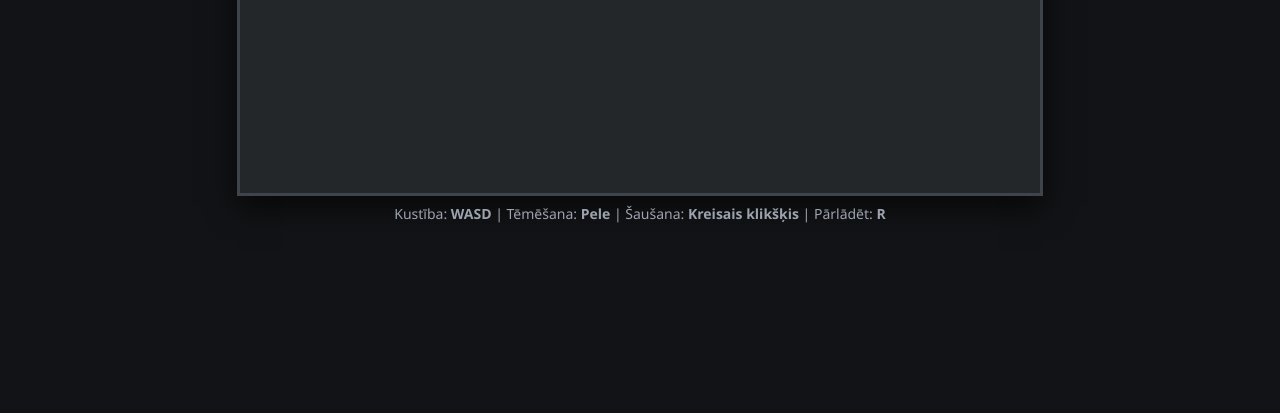
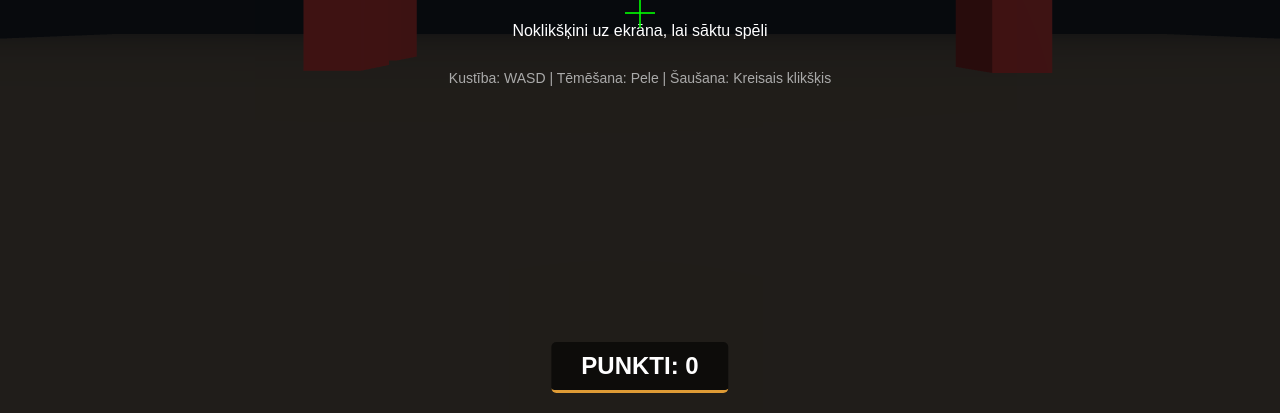
Before and after one commit to cerkovskisl-del/cs-go-3, a plain HTML site: page index.html in a window 1280 px wide. Shown: the part 387-800 px from the top of the page. Drawn offline with nearby package versions, Linux system fonts and the light colour scheme; animation ran at ten frames a second.

Commit message:
Update index.html

```diff
--- a/index.html
+++ b/index.html
@@ -3,304 +3,271 @@
 <head>
     <meta charset="UTF-8">
     <meta name="viewport" content="width=device-width, initial-scale=1.0">
-    <title>CS2 2D Top-Down Simulator</title>
+    <title>CS2 3D Web Offline Prototips</title>
     <style>
-        body {
-            background-color: #121316;
-            color: #f3f4f6;
-            font-family: 'Segoe UI', Tahoma, Geneva, Verdana, sans-serif;
+        body, html {
+            margin: 0;
+            padding: 0;
+            overflow: hidden;
+            width: 100%;
+            height: 100%;
+            background-color: #000;
+            font-family: sans-serif;
+        }
+        #hud {
+            position: absolute;
+            bottom: 20px;
+            left: 50%;
+            transform: translateX(-50%);
+            color: white;
+            background: rgba(0, 0, 0, 0.6);
+            padding: 10px 30px;
+            border-radius: 5px;
+            font-size: 24px;
+            font-weight: bold;
+            pointer-events: none;
+            border-bottom: 3px solid #de9b35;
+        }
+        #crosshair {
+            position: absolute;
+            top: 50%;
+            left: 50%;
+            width: 10px;
+            height: 10px;
+            transform: translate(-50%, -50%);
+            pointer-events: none;
+        }
+        #crosshair::before, #crosshair::after {
+            content: '';
+            position: absolute;
+            background: rgba(0, 255, 0, 0.8);
+        }
+        #crosshair::before { top: 4px; left: -10px; width: 30px; height: 2px; }
+        #crosshair::after { top: -10px; left: 4px; width: 2px; height: 30px; }
+
+        #blocker {
+            position: absolute;
+            width: 100%;
+            height: 100%;
+            background-color: rgba(0,0,0,0.7);
+            color: white;
+            display: flex;
+            flex-direction: column;
+            justify-content: center;
+            align-items: center;
             text-align: center;
-            margin: 0;
-            padding: 10px;
-            user-select: none;
-        }
-        .hud {
-            display: flex;
-            justify-content: space-around;
-            max-width: 800px;
-            margin: 10px auto;
-            background: rgba(30, 41, 59, 0.8);
-            padding: 10px;
-            border-radius: 6px;
-            border-bottom: 3px solid #de9b35;
-            font-weight: bold;
-            font-size: 18px;
-        }
-        canvas {
-            background-color: #23272a;
-            border: 3px solid #3e444b;
-            display: block;
-            margin: 0 auto;
-            cursor: crosshair;
-            box-shadow: 0 10px 30px rgba(0,0,0,0.7);
-        }
-        .controls-hint {
-            color: #9ca3af;
-            font-size: 14px;
-            margin-top: 8px;
+            cursor: pointer;
         }
     </style>
+    <script src="https://cdnjs.cloudflare.com/ajax/libs/three.js/r128/three.min.js"></script>
 </head>
 <body>
 
-    <div class="hud">
-        <div style="color: #60a5fa;">CT (Tu): <span id="score">0</span></div>
-        <div style="color: #ef4444;">DZĪVĪBAS: <span id="health">100</span>%</div>
-        <div style="color: #fbbf24;">IEROCIS: <span id="ammo">30/90</span> (M4A1-S)</div>
+    <div id="blocker">
+        <h1 style="color: #de9b35;">CS2 3D OFFLINE SIMULATORS</h1>
+        <p>Noklikšķini uz ekrāna, lai sāktu spēli</p>
+        <p style="color: #aaa; font-size: 14px;">Kustība: WASD | Tēmēšana: Pele | Šaušana: Kreisais klikšķis</p>
     </div>
 
-    <canvas id="csGame" width="800" height="500"></canvas>
-
-    <div class="controls-hint">
-        Kustība: <strong>WASD</strong> | Tēmēšana: <strong>Pele</strong> | Šaušana: <strong>Kreisais klikšķis</strong> | Pārlādēt: <strong>R</strong>
-    </div>
+    <div id="crosshair"></div>
+    <div id="hud">PUNKTI: <span id="score">0</span></div>
 
 <script>
-    const canvas = document.getElementById("csGame");
-    const ctx = canvas.getContext("2d");
+    // --- Kontroles mehānika (PointerLock) ---
+    const blocker = document.getElementById('blocker');
+    let isLocked = false;
 
-    // Spēlētāja (CT) iestatījumi
-    const player = {
-        x: 400,
-        y: 250,
-        radius: 14,
-        angle: 0,
-        speed: 3.5,
-        health: 100,
-        score: 0,
-        ammo: 30,
-        maxAmmo: 30,
-        reserveAmmo: 90,
-        isReloading: false
-    };
-
-    const keys = {};
-    const bullets = [];
-    const bots = [];
-    const particles = []; // Asins un šaušanas efekti
-
-    // Peles un tastatūras klausītāji
-    window.addEventListener('keydown', e => {
-        keys[e.key.toLowerCase()] = true;
-        if (e.key.toLowerCase() === 'r') reloadWeapon();
-    });
-    window.addEventListener('keyup', e => keys[e.key.toLowerCase()] = false);
-
-    const mouse = { x: 0, y: 0 };
-    canvas.addEventListener('mousemove', e => {
-        const rect = canvas.getBoundingClientRect();
-        mouse.x = e.clientX - rect.left;
-        mouse.y = e.clientY - rect.top;
+    document.body.addEventListener('click', () => {
+        document.body.requestPointerLock();
     });
 
-    // Šaušanas loģika
-    canvas.addEventListener('mousedown', e => {
-        if (e.button === 0 && player.ammo > 0 && !player.isReloading && player.health > 0) {
-            player.ammo--;
-            updateHUD();
-
-            // Pievieno nelielu nejaušu atsitienu (Recoil Spread)
-            const spread = (Math.random() - 0.5) * 0.12;
-            const finalAngle = player.angle + spread;
-
-            bullets.push({
-                x: player.x + Math.cos(player.angle) * player.radius,
-                y: player.y + Math.sin(player.angle) * player.radius,
-                dx: Math.cos(finalAngle) * 11,
-                dy: Math.sin(finalAngle) * 11
-            });
-
-            // Muzzle Flash efekts (stobra liesma)
-            createParticle(player.x + Math.cos(player.angle) * 20, player.y + Math.sin(player.angle) * 20, '#fbbf24', 4);
+    document.addEventListener('pointerlockchange', () => {
+        if (document.pointerLockElement === document.body) {
+            blocker.style.display = 'none';
+            isLocked = true;
+        } else {
+            blocker.style.display = 'flex';
+            isLocked = false;
         }
     });
 
-    function reloadWeapon() {
-        if (!player.isReloading && player.ammo < player.maxAmmo && player.reserveAmmo > 0) {
-            player.isReloading = true;
-            document.getElementById("ammo").innerText = "PĀRLĀDĒ...";
-            setTimeout(() => {
-                const needed = player.maxAmmo - player.ammo;
-                const toTransfer = Math.min(needed, player.reserveAmmo);
-                player.ammo += toTransfer;
-                player.reserveAmmo -= toTransfer;
-                player.isReloading = false;
-                updateHUD();
-            }, 1500); // 1.5 sekundes pārlāde
-        }
+    // --- 3D Spēles Inicializācija ---
+    const scene = new THREE.Scene();
+    scene.background = new THREE.Color(0x1a222d); // CS2 stila pelēkzilas debesis
+    scene.fog = new THREE.FogExp2(0x1a222d, 0.015);
+
+    const camera = new THREE.PerspectiveCamera(75, window.innerWidth / window.innerHeight, 0.1, 1000);
+    const renderer = new THREE.WebGLRenderer({ antialias: true });
+    renderer.setSize(window.innerWidth, window.innerHeight);
+    document.body.appendChild(renderer.domElement);
+
+    // Apgaismojums
+    const ambientLight = new THREE.AmbientLight(0xffffff, 0.6);
+    scene.add(ambientLight);
+    const dirLight = new THREE.DirectionalLight(0xffffff, 0.8);
+    dirLight.position.set(20, 40, 20);
+    scene.add(dirLight);
+
+    // Zeme (Spēles karte / "Dust 2" grīda)
+    const floorGeo = new THREE.PlaneGeometry(100, 100);
+    const floorMat = new THREE.MeshStandardMaterial({ color: 0x554d43 }); // Smilšu krāsa
+    const floor = new THREE.Mesh(floorGeo, floorMat);
+    floor.rotation.x = -Math.PI / 2;
+    scene.add(floor);
+
+    // Spēlētāja sākuma pozīcija
+    camera.position.y = 2; // Acu augstums
+
+    // --- Ieroča modelis (Vienkāršs 3D bloks ekrāna stūrī) ---
+    const gunGeo = new THREE.BoxGeometry(0.1, 0.1, 0.5);
+    const gunMat = new THREE.MeshStandardMaterial({ color: 0x222222 });
+    const gun = new THREE.Mesh(gunGeo, gunMat);
+    scene.add(gun);
+
+    // --- Kustības mainīgie ---
+    const keys = { w: false, a: false, s: false, d: false };
+    const velocity = new THREE.Vector3();
+    const direction = new THREE.Vector3();
+
+    // Peles rotācijas sekošana
+    let yaw = 0;
+    let pitch = 0;
+
+    document.addEventListener('keydown', (e) => { if(keys.hasOwnProperty(e.key.toLowerCase())) keys[e.key.toLowerCase()] = true; });
+    document.addEventListener('keyup', (e) => { if(keys.hasOwnProperty(e.key.toLowerCase())) keys[e.key.toLowerCase()] = false; });
+
+    document.addEventListener('mousemove', (e) => {
+        if (!isLocked) return;
+
+        // Pagriež kameru pēc peles kustības
+        yaw -= e.movementX * 0.002;
+        pitch -= e.movementY * 0.002;
+
+        // Ierobežo skatu uz augšu/leju (kā īstā FPS)
+        pitch = Math.max(-Math.PI/2.2, Math.min(Math.PI/2.2, pitch));
+
+        camera.quaternion.setFromEuler(new THREE.Euler(pitch, yaw, 0, 'YXZ'));
+    });
+
+    // --- Botu (Mērķu) izveide ---
+    const bots = [];
+    let score = 0;
+
+    function spawnBot() {
+        const botGeo = new THREE.BoxGeometry(2, 3, 2); // Cilvēka izmēra kubs
+        const botMat = new THREE.MeshStandardMaterial({ color: 0xef4444 }); // Teroristu sarkanais
+        const bot = new THREE.Mesh(botGeo, botMat);
+
+        // Novieto botu nejaušā vietā uz kartes
+        bot.position.x = (Math.random() - 0.5) * 60;
+        bot.position.z = (Math.random() - 0.5) * 60;
+        bot.position.y = 1.5; // Uz zemes
+
+        scene.add(bot);
+        bots.push(bot);
     }
 
-    function updateHUD() {
-        document.getElementById("score").innerText = player.score;
-        document.getElementById("health").innerText = Math.max(0, Math.ceil(player.health));
-        if (!player.isReloading) {
-            document.getElementById("ammo").innerText = `${player.ammo}/${player.reserveAmmo}`;
+    // Izveidojam pirmos 5 botus
+    for(let i=0; i<6; i++) spawnBot();
+
+    // --- Šaušanas mehānika ---
+    const raycaster = new THREE.Raycaster();
+
+    document.addEventListener('mousedown', (e) => {
+        if (!isLocked || e.button !== 0) return;
+
+        // Ieroča "atpakaļatgriešanās" efekts (recoil animācija)
+        gun.position.z += 0.1;
+
+        // Šaujam taisni no kameras centra
+        raycaster.setFromCamera(new THREE.Vector2(0, 0), camera);
+        const intersects = raycaster.intersectObjects(bots);
+
+        if (intersects.length > 0) {
+            const hitBot = intersects[0].object;
+
+            // Efekts: nomainām bota krāsu uz mirkli pirms izdzēšanas
+            hitBot.material.color.setHex(0xffffff);
+
+            setTimeout(() => {
+                scene.remove(hitBot);
+                const index = bots.indexOf(hitBot);
+                if (index > -1) bots.splice(index, 1);
+
+                score += 100;
+                document.getElementById('score').innerText = score;
+
+                // Izveidojam jaunu botu mirušā vietā
+                spawnBot();
+            }, 100);
         }
+    });
+
+    // Loga izmēra maiņa
+    window.addEventListener('resize', () => {
+        camera.aspect = window.innerWidth / window.innerHeight;
+        camera.updateProjectionMatrix();
+        renderer.setSize(window.innerWidth, window.innerHeight);
+    });
+
+    // --- Galvenais 3D renderēšanas cikls ---
+    const clock = new THREE.Clock();
+
+    function animate() {
+        requestAnimationFrame(animate);
+
+        const delta = clock.getDelta();
+
+        if (isLocked) {
+            // 1. Kustības aprēķins
+            velocity.x -= velocity.x * 10.0 * delta;
+            velocity.z -= velocity.z * 10.0 * delta;
+
+            direction.z = Number(keys.w) - Number(keys.s);
+            direction.x = Number(keys.d) - Number(keys.a);
+            direction.normalize();
+
+            // Pārvietošanās attiecībā pret kameras skata virzienu
+            const camDirection = new THREE.Vector3();
+            camera.getWorldDirection(camDirection);
+            camDirection.y = 0; // Neļauj lidot uz augšu skatoties debesīs
+            camDirection.normalize();
+
+            const camSide = new THREE.Vector3();
+            camSide.crossVectors(camera.up, camDirection).normalize();
+
+            if (keys.w || keys.s) velocity.addScaledVector(camDirection, direction.z * 40.0 * delta);
+            if (keys.a || keys.d) velocity.addScaledVector(camSide, direction.x * 40.0 * delta);
+
+            camera.position.addScaledVector(velocity, delta);
+
+            // Neļauj izkrist cauri zemei
+            camera.position.y = 2;
+
+            // 2. Ieroča pozicionēšana (piesaistīts kamerai)
+            gun.position.copy(camera.position);
+            gun.quaternion.copy(camera.quaternion);
+            // Nobīdām ieroci uz leju un pa labi, lai tas izskatītos kā FPS spēlē
+            gun.translateZ(-0.6);
+            gun.translateX(0.2);
+            gun.translateY(-0.25);
+
+            // Maiga ieroča atgriešanās pēc šāviena
+            gun.position.z = THREE.MathUtils.lerp(gun.position.z, 0, 0.1);
+
+            // 3. Botu loģika (Boti lēnām kustas uz spēlētāja pusi)
+            bots.forEach(bot => {
+                const dirToPlayer = new THREE.Vector3().subVectors(camera.position, bot.position);
+                dirToPlayer.y = 0;
+                dirToPlayer.normalize();
+                bot.position.addScaledVector(dirToPlayer, 2.0 * delta); // Botu ātrums
+            });
+        }
+
+        renderer.render(scene, camera);
     }
 
-    // Efektu daļiņu ģenerators (Asinis/Uzliesmojumi)
-    function createParticle(x, y, color, count) {
-        for (let i = 0; i < count; i++) {
-            particles.push({
-                x: x, y: y,
-                dx: (Math.random() - 0.5) * 4,
-                dy: (Math.random() - 0.5) * 4,
-                radius: Math.random() * 3 + 1,
-                color: color,
-                alpha: 1
-            });
-        }
-    }
-
-    // Botu (Terroristu) izveide
-    function spawnBot() {
-        if (player.health > 0 && bots.length < 4) {
-            // Boti parādās nejaušās vietās ekrāna malās
-            const side = Math.floor(Math.random() * 4);
-            let x, y;
-            if (side === 0) { x = Math.random() * canvas.width; y = -20; }
-            else if (side === 1) { x = canvas.width + 20; y = Math.random() * canvas.height; }
-            else if (side === 2) { x = Math.random() * canvas.width; y = canvas.height + 20; }
-            else { x = -20; y = Math.random() * canvas.height; }
-
-            bots.push({ x: x, y: y, radius: 14, speed: 1.8, health: 100 });
-        }
-    }
-    setInterval(spawnBot, 1800);
-
-    // Galvenais spēles cikls
-    function loop() {
-        ctx.clearRect(0, 0, canvas.width, canvas.height);
-
-        // Ja spēlētājs ir miris
-        if (player.health <= 0) {
-            ctx.fillStyle = "#ef4444";
-            ctx.font = "bold 40px sans-serif";
-            ctx.fillText("WASTED / K.I.A.", canvas.width / 2 - 140, canvas.height / 2);
-            ctx.fillStyle = "#ffffff";
-            ctx.font = "20px sans-serif";
-            ctx.fillText("Pārlādē lapu, lai sāktu no jauna", canvas.width / 2 - 140, canvas.height / 2 + 40);
-            return;
-        }
-
-        // 1. Spēlētāja kustība (WASD)
-        if (keys['w'] && player.y > player.radius) player.y -= player.speed;
-        if (keys['s'] && player.y < canvas.height - player.radius) player.y += player.speed;
-        if (keys['a'] && player.x > player.radius) player.x -= player.speed;
-        if (keys['d'] && player.x < canvas.width - player.radius) player.x += player.speed;
-
-        // Spēlētāja skata leņķis pret peli
-        player.angle = Math.atan2(mouse.y - player.y, mouse.x - player.x);
-
-        // ZĪMĒ SPĒLĒTĀJU (CT - zils modelis ar ieroci)
-        ctx.save();
-        ctx.translate(player.x, player.y);
-        ctx.rotate(player.angle);
-
-        // Ierocis (M4A1-S stobrs)
-        ctx.fillStyle = "#1e293b";
-        ctx.fillRect(10, 4, 18, 5);
-
-        // Spēlētāja ķermenis
-        ctx.beginPath();
-        ctx.arc(0, 0, player.radius, 0, Math.PI * 2);
-        ctx.fillStyle = "#3b82f6"; // CT Zilā krāsa
-        ctx.fill();
-        ctx.lineWidth = 2;
-        ctx.strokeStyle = "#1d4ed8";
-        ctx.stroke();
-        ctx.closePath();
-        ctx.restore();
-
-        // 2. Ložu kustība
-        for (let i = bullets.length - 1; i >= 0; i--) {
-            const b = bullets[i];
-            b.x += b.dx;
-            b.y += b.dy;
-
-            ctx.beginPath();
-            ctx.arc(b.x, b.y, 3, 0, Math.PI * 2);
-            ctx.fillStyle = "#fbbf24";
-            ctx.fill();
-            ctx.closePath();
-
-            // Izdzēš lodes ārpus karšu robežām
-            if (b.x < 0 || b.x > canvas.width || b.y < 0 || b.y > canvas.height) {
-                bullets.splice(i, 1);
-            }
-        }
-
-        // 3. Botu apstrāde (T - Teroristi)
-        for (let i = bots.length - 1; i >= 0; i--) {
-            const bot = bots[i];
-            const botAngle = Math.atan2(player.y - bot.y, player.x - bot.x);
-
-            // Kustība uz spēlētāja pozīciju
-            bot.x += Math.cos(botAngle) * bot.speed;
-            bot.y += Math.sin(botAngle) * bot.speed;
-
-            // ZĪMĒ BOTU (T - Oranžs/Sarkans modelis)
-            ctx.save();
-            ctx.translate(bot.x, bot.y);
-            ctx.rotate(botAngle);
-            // Bota ierocis (AK-47)
-            ctx.fillStyle = "#451a03";
-            ctx.fillRect(10, 4, 16, 5);
-            // Bota ķermenis
-            ctx.beginPath();
-            ctx.arc(0, 0, bot.radius, 0, Math.PI * 2);
-            ctx.fillStyle = "#ea580c"; // T Oranžā krāsa
-            ctx.fill();
-            ctx.lineWidth = 2;
-            ctx.strokeStyle = "#c2410c";
-            ctx.stroke();
-            ctx.restore();
-
-            // Sadursme ar spēlētāju (boti nodara kaitējumu)
-            const dist = Math.hypot(player.x - bot.x, player.y - bot.y);
-            if (dist < player.radius + bot.radius) {
-                player.health -= 0.4; // CT zaudē HP
-                updateHUD();
-            }
-
-            // Pārbauda vai spēlētāja lode trāpa botam
-            for (let j = bullets.length - 1; j >= 0; j--) {
-                const b = bullets[j];
-                const hitDist = Math.hypot(bot.x - b.x, bot.y - b.y);
-
-                if (hitDist < bot.radius + 3) {
-                    createParticle(bot.x, bot.y, '#ef4444', 5); // Asins efekts
-                    bullets.splice(j, 1);
-                    bots.splice(i, 1);
-                    player.score += 100; // +100$ vai punkti par kill
-                    updateHUD();
-                    break;
-                }
-            }
-        }
-
-        // 4. Daļiņu (efektu) animācija
-        for (let i = particles.length - 1; i >= 0; i--) {
-            const p = particles[i];
-            p.x += p.dx;
-            p.y += p.dy;
-            p.alpha -= 0.04;
-
-            ctx.save();
-            ctx.globalAlpha = p.alpha;
-            ctx.beginPath();
-            ctx.arc(p.x, p.y, p.radius, 0, Math.PI * 2);
-            ctx.fillStyle = p.color;
-            ctx.fill();
-            ctx.restore();
-
-            if (p.alpha <= 0) particles.splice(i, 1);
-        }
-
-        requestAnimationFrame(loop);
-    }
-
-    loop();
+    animate();
 </script>
 
 </body>
```
